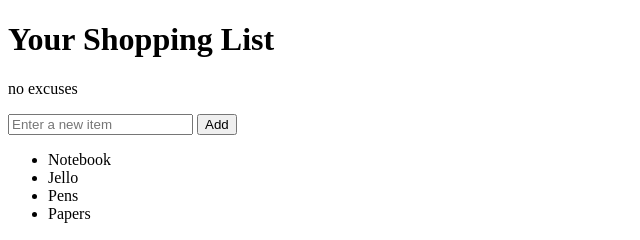
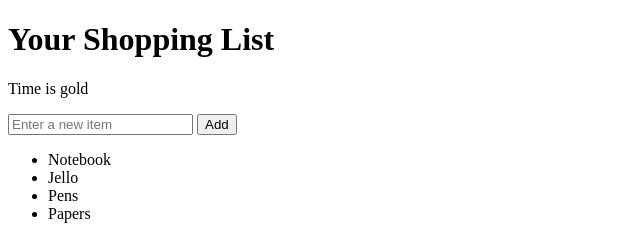
Before and after one commit to trinidadamiel/newrepo, a plain HTML site: page index.html in a window 1280 px wide. Shown: the full height of the page, 0-640 px from the left. Drawn offline with Linux system fonts and the light colour scheme.

Commit message:
Added more motivational quote

```diff
--- a/index.html
+++ b/index.html
@@ -7,7 +7,7 @@
 </head>
 <body>
     <h1>Your Shopping List</h1>
-    <p>no excuses</p>
+    <p>Time is gold</p>
     <input id="userInput" type="text" placeholder="Enter a new item">
     <button id="addBtn">Add</button>
     <ul>
```
